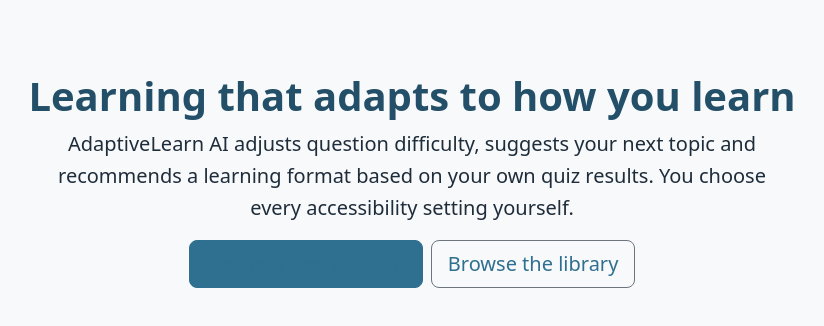
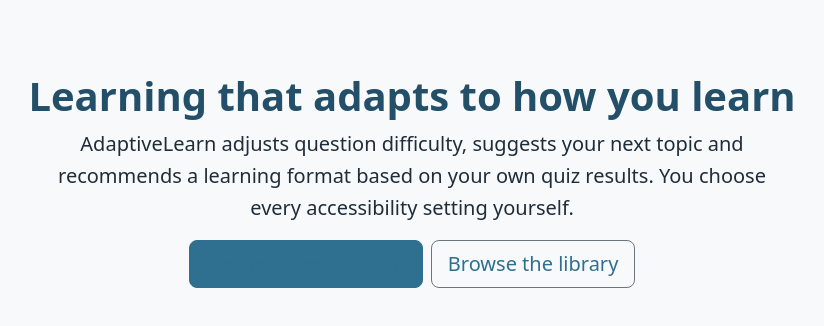
Before and after one commit to umimaf/AdaptiveLearn-, a Flask app: page / in a window 1280 px wide. Shown: the part 59-385 px from the top of the page, without its empty margins (228-1052 px from the left). Run offline with Flask 3, Linux system fonts and the light colour scheme.

Commit message:
Fix typo in index.html description

```diff
--- a/frontend/templates/index.html
+++ b/frontend/templates/index.html
@@ -2,7 +2,7 @@
 {% block content %}
 <section class="text-center py-5 mb-3">
   <h1 class="display-6 fw-semibold">Learning that adapts to how you learn</h1>
-  <p class="lead col-lg-8 mx-auto">AdaptiveLearn AI adjusts question difficulty, suggests your next topic and recommends a learning format based on your own quiz results. You choose every accessibility setting yourself.</p>
+  <p class="lead col-lg-8 mx-auto">AdaptiveLearn adjusts question difficulty, suggests your next topic and recommends a learning format based on your own quiz results. You choose every accessibility setting yourself.</p>
   <div class="d-flex gap-2 justify-content-center flex-wrap">
     {% if user %}
       <a class="btn btn-primary btn-lg" href="{{ url_for('main.dashboard') }}">Go to my dashboard</a>
```
